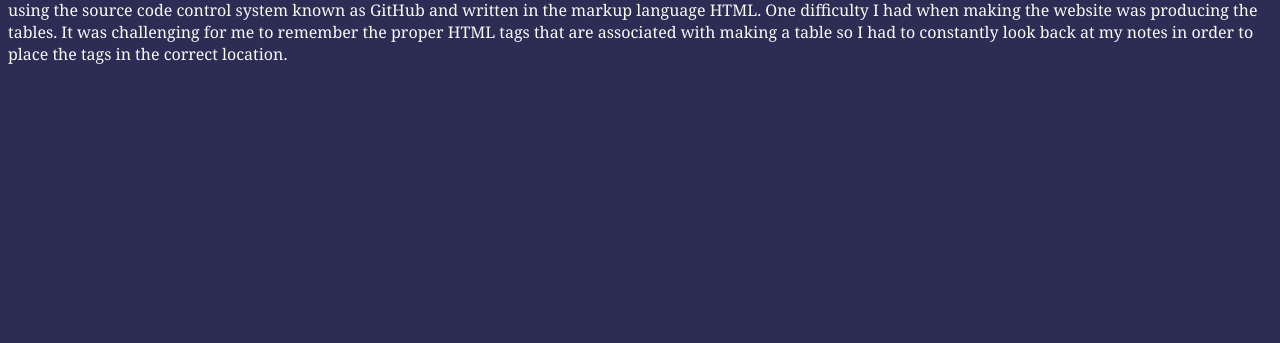
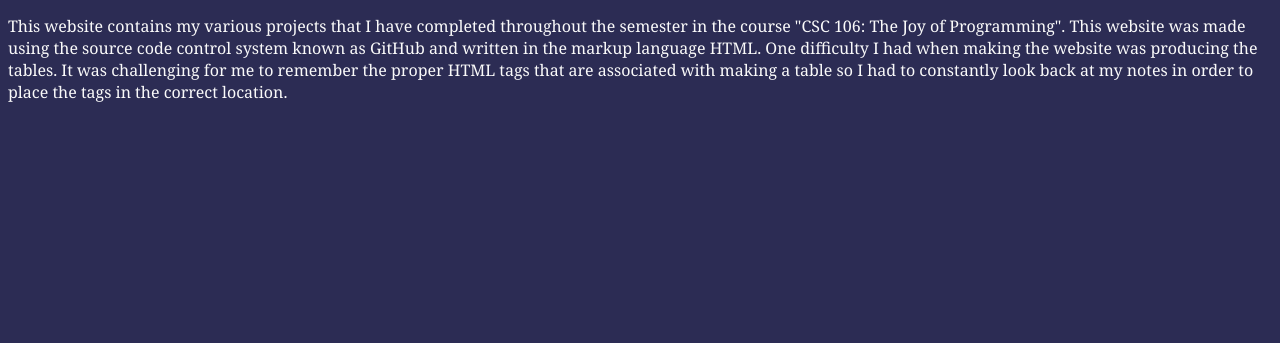
Before and after one commit to christian7974/christian7974.github.io, a plain HTML site: page index.html in a window 1280 px wide. Shown: the part 457-800 px from the top of the page. Drawn offline with Linux system fonts and the light colour scheme.

Commit message:
Update index.html

```diff
--- a/index.html
+++ b/index.html
@@ -32,7 +32,6 @@
 
             }
             #page-text {
-                margin-top: 50px;
                 clear: both;
             }
         </style>
@@ -56,6 +55,7 @@
     </head>
     <body>
         <div id="page-text">
+            <br>
         <p>
         This website contains my various projects that I have completed throughout the semester in the course "CSC 106: The Joy of Programming".
         This website was made using the source code control system known as GitHub and written in the markup language HTML. One difficulty I had when making
```
